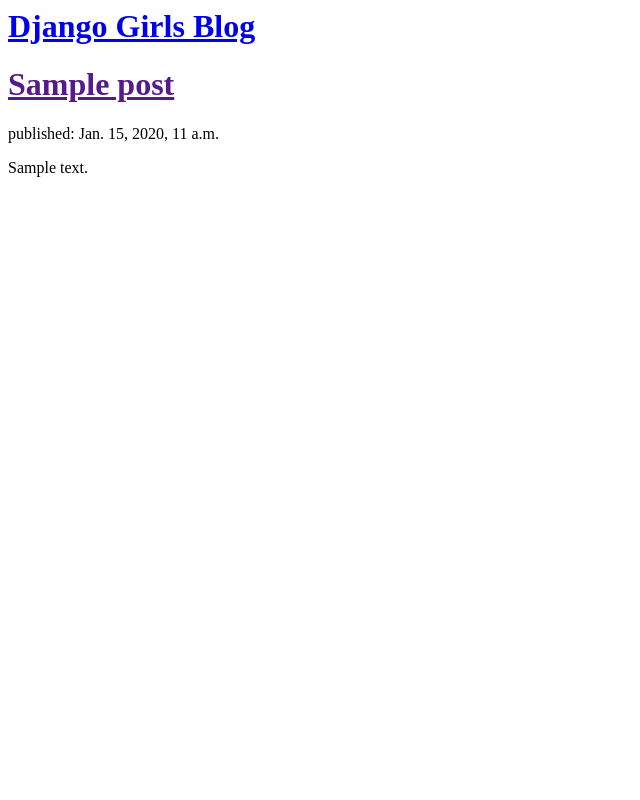
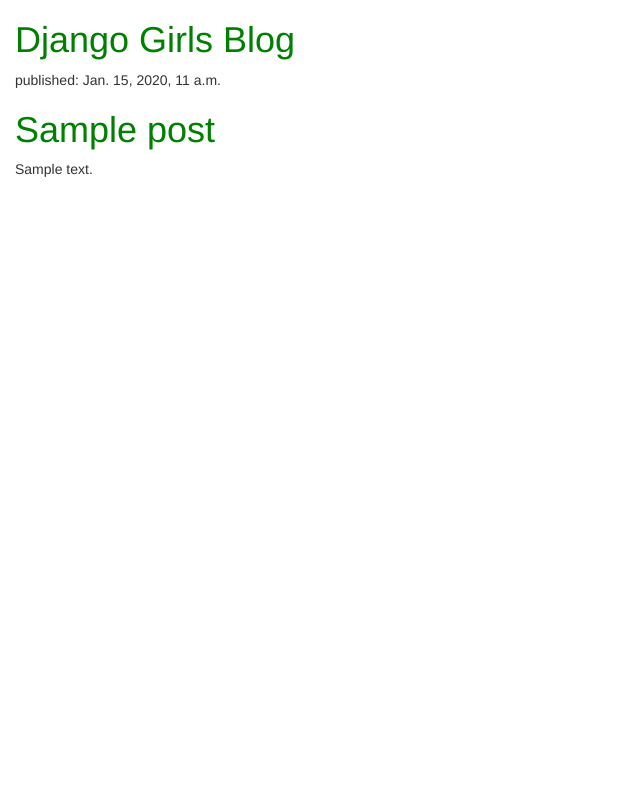
Before and after one commit to carloscb21/my-first-blog, a Django app: template blog/templates/blog/post_list.html in a window 1280 px wide. Shown: the whole page, without its empty margins (0-640 px from the left). Run offline with Django 3.2, Linux system fonts and the light colour scheme; the template is opened without the code that fills it: values that come from a table or form of the project are taken from there, others are empty; tables that the repository leaves empty hold one stand-in row (values such as "Sample post"); some libraries are stand-ins or nearby versions.

Commit message:
commit fallo css

```diff
--- /dev/null
+++ b/blog/static/css/blog.css
@@ -0,0 +1,9 @@
+
+h1 a {
+    color: green;
+
+}
+
+body {
+    padding-left: 15px;
+}
--- a/blog/templates/blog/post_list.html
+++ b/blog/templates/blog/post_list.html
@@ -1,3 +1,27 @@
+{% load staticfiles %}
+<html>
+    <head>
+
+
+        <title>Django Girls blog</title>
+        <link rel="stylesheet" href="//maxcdn.bootstrapcdn.com/bootstrap/3.2.0/css/bootstrap.min.css">
+        <link rel="stylesheet" href="{% static 'css/blog.css' %}">
+    </head>
+    <body>
+        <div>
+            <h1><a href="/">Django Girls Blog</a></h1>
+        </div>
+
+        {% for post in posts %}
+            <div>
+                <p>published: {{ post.published_date }}</p>
+                <h1><a href="">{{ post.title }}</a></h1>
+                <p>{{ post.text|linebreaksbr }}</p>
+            </div>
+        {% endfor %}
+    </body>
+</html>
+
 <!--<html>
     <head>
     	<title>Django Girls blog</title>
@@ -34,16 +58,3 @@
     </body>
 </html>
 -->
-<div>
-    <h1><a href="/">Django Girls Blog</a></h1>
-</div>
-
-{% for post in posts %}
-    <div>
-
-        <h1><a href="">{{ post.title }}</a></h1>
-        <p>published: {{ post.published_date }}</p>
-        <p>{{ post.text|linebreaksbr }}</p>
-
-    </div>
-{% endfor %}
```
